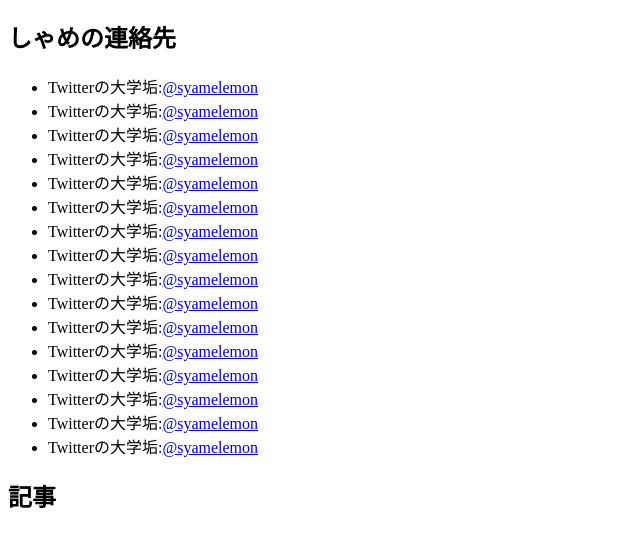
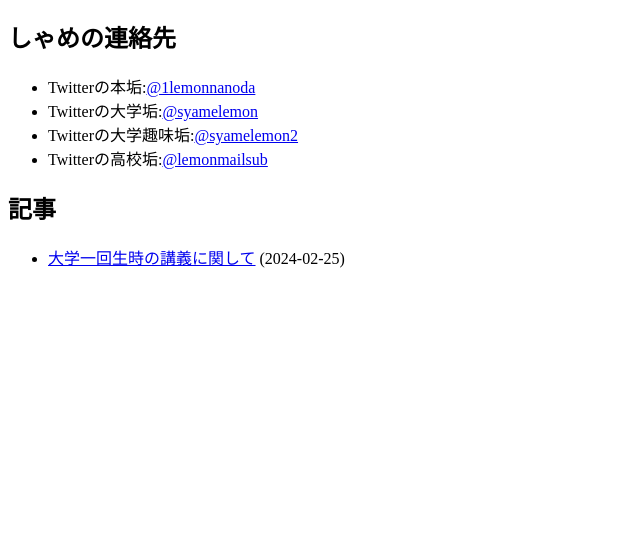
Before and after one commit to syamelemon/syamelemon.github.io, a plain HTML site: page index.html in a window 1280 px wide. Shown: the part 70-616 px from the top of the page, without its empty margins (0-640 px from the left). Drawn offline with Linux system fonts and the light colour scheme.

Commit message:
Add files via upload

```diff
--- a/index.html
+++ b/index.html
@@ -12,29 +12,18 @@
     <section>
         <h2>しゃめの連絡先</h2>
         <ul>
+          <li>Twitterの本垢:<a href="https://x.com/1lemonnanoda">@1lemonnanoda</a></li>
           <li>Twitterの大学垢:<a href="https://x.com/syamelemon">@syamelemon</a></li>
-          <li>Twitterの大学垢:<a href="https://x.com/syamelemon">@syamelemon</a></li>
-          <li>Twitterの大学垢:<a href="https://x.com/syamelemon">@syamelemon</a></li>
-          <li>Twitterの大学垢:<a href="https://x.com/syamelemon">@syamelemon</a></li>
-          <li>Twitterの大学垢:<a href="https://x.com/syamelemon">@syamelemon</a></li>
-          <li>Twitterの大学垢:<a href="https://x.com/syamelemon">@syamelemon</a></li>
-          <li>Twitterの大学垢:<a href="https://x.com/syamelemon">@syamelemon</a></li>
-          <li>Twitterの大学垢:<a href="https://x.com/syamelemon">@syamelemon</a></li>
-          <li>Twitterの大学垢:<a href="https://x.com/syamelemon">@syamelemon</a></li>
-          <li>Twitterの大学垢:<a href="https://x.com/syamelemon">@syamelemon</a></li>
-          <li>Twitterの大学垢:<a href="https://x.com/syamelemon">@syamelemon</a></li>
-          <li>Twitterの大学垢:<a href="https://x.com/syamelemon">@syamelemon</a></li>
-          <li>Twitterの大学垢:<a href="https://x.com/syamelemon">@syamelemon</a></li>
-          <li>Twitterの大学垢:<a href="https://x.com/syamelemon">@syamelemon</a></li>
-          <li>Twitterの大学垢:<a href="https://x.com/syamelemon">@syamelemon</a></li>
-          <li>Twitterの大学垢:<a href="https://x.com/syamelemon">@syamelemon</a></li>
-
-
+          <li>Twitterの大学趣味垢:<a href="https://x.com/syamelemon2">@syamelemon2</a></li>
+          <li>Twitterの高校垢:<a href="https://x.com/lemonmailsub">@lemonmailsub</a></li>
         </ul>
     </section>
 
     <section>
         <h2>記事</h2>
+        <ul>
+          <li><a href="B1 lecture.html">大学一回生時の講義に関して</a> (2024-02-25)</li>
+        </ul>
     </section>
 
   </body>
```
Also changed, not shown: B1 lecture.html (added, +14 -0 lines).
